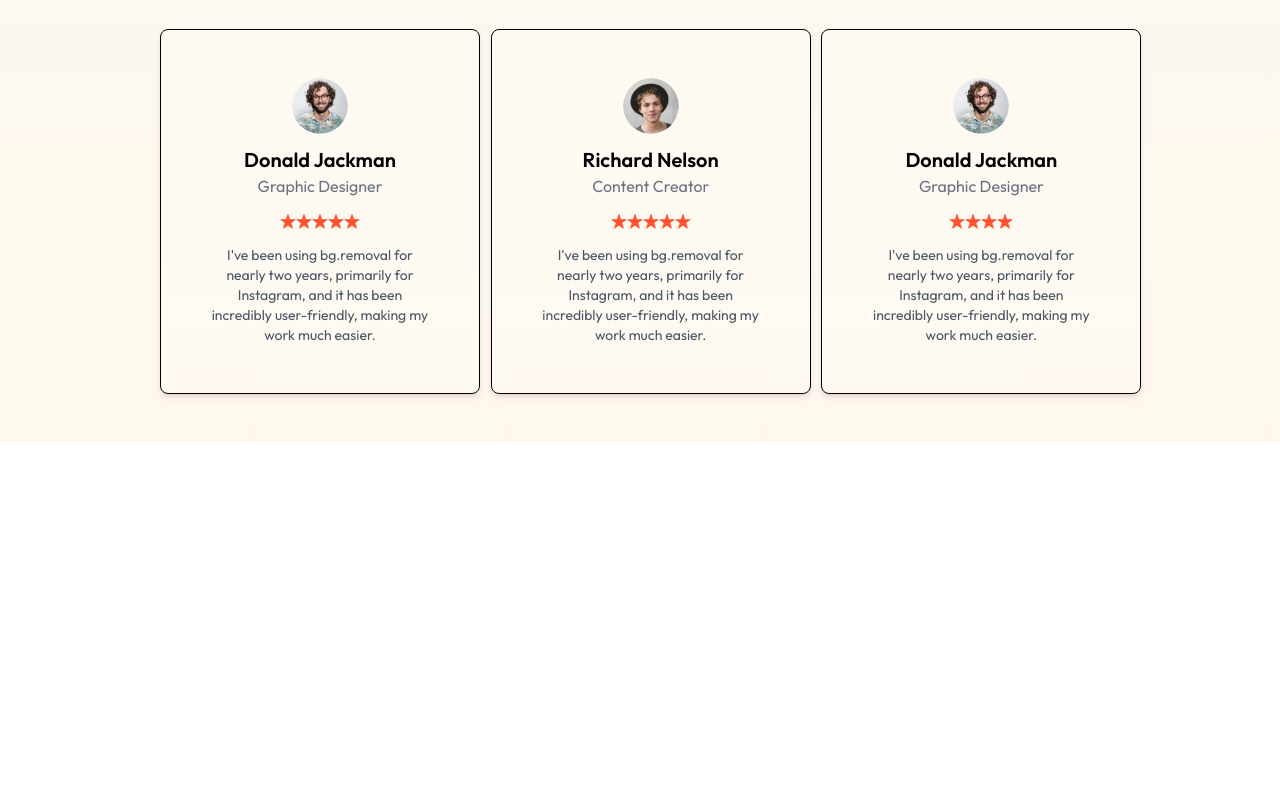
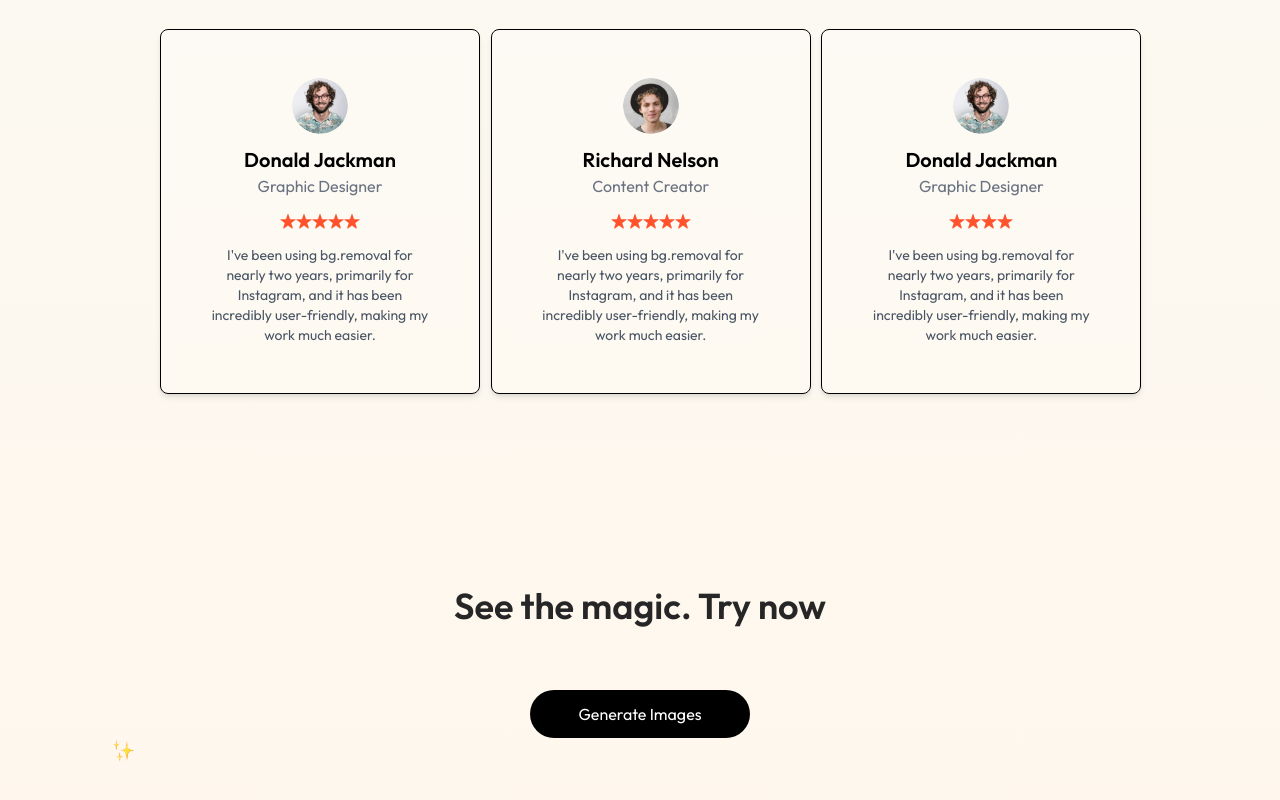
Before and after one commit to meerabarshad815-cmd/image-generator-project, a React (Vite) app: page / in a window 1280 px wide. Shown: the part 2123-2923 px from the top of the page. Before the commit the page ends 2645 px from the top, so only its background shows below. Built offline with nearby package versions, Linux system fonts and the light colour scheme.

Commit message:
Meerab Arshad - Created the button at end

```diff
--- /dev/null
+++ b/src/components/GenerateBtn.jsx
@@ -0,0 +1,18 @@
+import React from 'react'
+import { assets } from '../assets/assets'
+
+const GenerateBtn = () => {
+  return (
+    <div className='pb-16 text-center'>
+        <h1 className='text-2xl md:text-3xl lg:text-4xl mt-4
+        font-semibold text-neutral-800 py-6 md:py-16'>See the magic.
+        Try now</h1>
+      <button className='inline-flex items-center gap-2 px-12 py-3
+      rounded-full bg-black text-white m-auto hover:scale-105
+      transition-all duration-500'>Generate Images</button>
+      <img src={assets.star_group} alt="" className='h-6'/>
+    </div>
+  )
+}
+
+export default GenerateBtn
--- a/src/pages/Home.jsx
+++ b/src/pages/Home.jsx
@@ -3,6 +3,7 @@ import Header from '../components/Header'
 import Steps from '../components/Steps'
 import Description from '../components/Description'
 import Testimonials from '../components/testimonials'
+import GenerateBtn from '../components/GenerateBtn'
 
 
 
@@ -14,6 +15,7 @@ const Home = () => {
       <Steps/>
       <Description/>
      <Testimonials/>
+     <GenerateBtn/>
 
     </div>
   )
```
